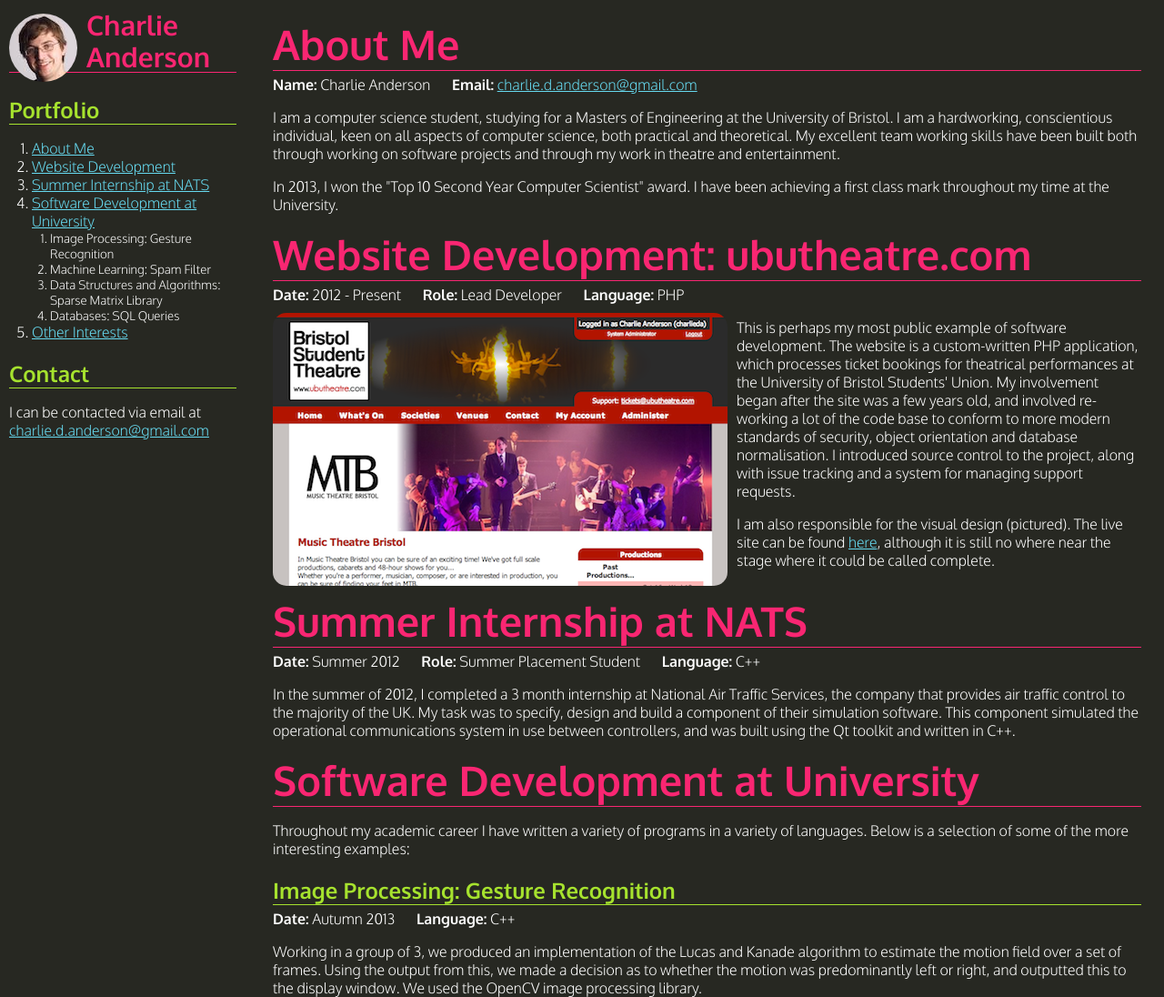
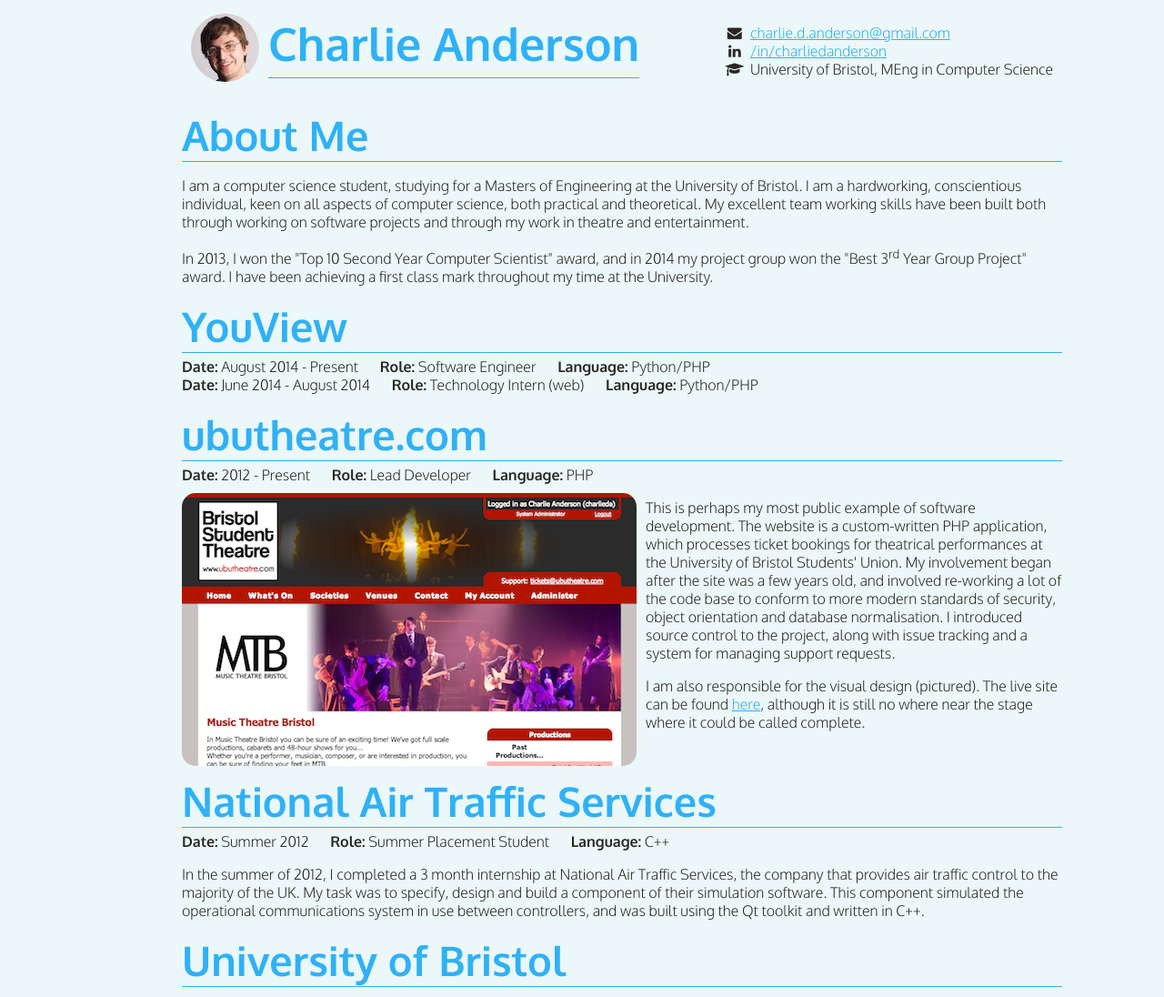
Before and after one commit to charlieda/charlieda.github.io, a plain HTML site: page index.html in a window 1280 px wide. Shown: the top 1096 px of the page at 91% size. Drawn offline with nearby package versions, Linux system fonts and the light colour scheme.

Commit message:
New colour scheme, layout, add youview

```diff
--- a/index.html
+++ b/index.html
@@ -1,20 +1,24 @@
 <html>
   <head>
     <title>Charlie Anderson - Portfolio</title>
+    <link href="http://maxcdn.bootstrapcdn.com/font-awesome/4.2.0/css/font-awesome.min.css" rel="stylesheet">
     <link rel="stylesheet" type="text/css" href="style.css">
     <script src="http://ajax.googleapis.com/ajax/libs/jquery/1.10.2/jquery.min.js"></script>
     <script src="function.js"></script>
   </head>
   <body>
 
-    <aside id="column">
     <header>
       <img id="header-logo" src="headshot.jpg" />
       <h1>Charlie Anderson</h1>
-        <h2>Portfolio</h2>
+      <ul id="header-summary" class="fa-ul">
+        <li><i class="fa-li fa fa-envelope"></i><a href="mailto:charlie.d.anderson@gmail.com">charlie.d.anderson@gmail.com</a></li>
+        <li><i class="fa-li fa fa-linkedin"></i><a href="http://uk.linkedin.com/in/charliedanderson/">/in/charliedanderson</a></li>
+        <li><i class="fa-li fa fa-graduation-cap"></i>University of Bristol, MEng in Computer Science</li>
+      </ul>
     </header>
 
-      <nav>
+    <!--<nav>
       <ol>
         <li><a href="#article-about">About Me</a></li>
         <li><a href="#article-ubutheatre">Website Development</a></li>
@@ -29,27 +33,32 @@
         </li>
         <li><a href="#article-other">Other Interests<a/></li>
       </ol>
-      </nav>
-
-      <section>
-        <h2>Contact</h2>
-        <p>I can be contacted via email at <a href="mailto:charlie.d.anderson@gmail.com">charlie.d.anderson@gmail.com</a></p>
-      </section>
-    </aside>
+    </nav>-->
 
     <section id="main">
       <article>
-        <h1><a id="article-about">About Me</a></h1>
-        <div class="project-info">
-          <span class="project-info-item"><strong>Name:</strong> Charlie Anderson</span>
-          <span class="project-info-item"><strong>Email:</strong> <a href="mailto:charlie.d.anderson@gmail.com">charlie.d.anderson@gmail.com</a></span>
-        </div>
+        <h1>About Me</h1>
         <p>I am a computer science student, studying for a Masters of Engineering at the University of Bristol. I am a hardworking, conscientious individual, keen on all aspects of computer science, both practical and theoretical. My excellent team working skills have been built both through working on software projects and through my work in theatre and entertainment.</p>
-        <p>In 2013, I won the "Top 10 Second Year Computer Scientist" award. I have been achieving a first class mark throughout my time at the University.</p>
+        <p>In 2013, I won the "Top 10 Second Year Computer Scientist" award, and in 2014 my project group won the "Best 3<sup>rd</sup> Year Group Project" award. I have been achieving a first class mark throughout my time at the University.</p>
       </article>
 
       <article>
-        <h1><a id="article-ubutheatre">Website Development: ubutheatre.com</a></h1>
+        <h1>YouView</h1>
+        <div class="project-info">
+          <span class="project-info-item"><strong>Date:</strong> August 2014 - Present</span>
+          <span class="project-info-item"><strong>Role:</strong> Software Engineer</span>
+          <span class="project-info-item"><strong>Language:</strong> Python/PHP</span>
+        </div>
+        <div class="project-info">
+          <span class="project-info-item"><strong>Date:</strong> June 2014 - August 2014</span>
+          <span class="project-info-item"><strong>Role:</strong> Technology Intern (web)</span>
+          <span class="project-info-item"><strong>Language:</strong> Python/PHP</span>
+        </div>
+        <p></p>
+      </article>
+
+      <article>
+        <h1>ubutheatre.com</h1>
         <div class="project-info">
           <span class="project-info-item"><strong>Date:</strong> 2012 - Present</span>
           <span class="project-info-item"><strong>Role:</strong> Lead Developer</span>
@@ -61,16 +70,17 @@
       </article>
 
       <article>
-        <h1><a id="article-nats">Summer Internship at NATS</a></h1>
+        <h1><a id="article-nats">National Air Traffic Services</a></h1>
         <div class="project-info">
           <span class="project-info-item"><strong>Date:</strong> Summer 2012</span>
           <span class="project-info-item"><strong>Role:</strong> Summer Placement Student</span>
           <span class="project-info-item"><strong>Language:</strong> C++</span>
           <p>In the summer of 2012, I completed a 3 month internship at National Air Traffic Services, the company that provides air traffic control to the majority of the UK. My task was to specify, design and build a component of their simulation software. This component simulated the operational communications system in use between controllers, and was built using the Qt toolkit and written in C++.</p>
         </div>
+      </article>
 
       <article>
-        <h1><a id="article-uni">Software Development at University</a></h1>
+        <h1>University of Bristol</h1>
         <p>Throughout my academic career I have written a variety of programs in a variety of languages. Below is a selection of some of the more interesting examples:</p>
         <h2>Image Processing: Gesture Recognition</h2>
           <div class="project-info">
@@ -136,8 +146,10 @@
             <span class="code-toggle" data-action="toggle" data-item="#code-filmsql">Show/Hide Code</span>
             <div class="collapse" id="code-filmsql"><script src="https://gist.github.com/charlieda/8322363.js"></script></div>
           </div>
+      </article>
+
       <article>
-        <h1><a id="article-other">Other Interests</a></h1>
+        <h1>Other Interests</h1>
         <p>In my spare time, I enjoy the dark side of theatre - lighting, sound and stage management. I have been actively involved in student drama at the University of Bristol since I joined, and have held the roles of both Vice President and President of the Stage Technicians' Association.
       </article>
 
--- a/style.css
+++ b/style.css
@@ -1,10 +1,10 @@
 /* Colour Scheme - Monokia
 
 #272822       Black
-#F92672       Pink
-#66D9EF       Blue
-#A6E22E       Green
-#FD971F       Orange
+#EBF7F8       White
+#2FB1F7       Blue
+#F7752F       Orange
+#B1F72F       Green
 
 */
 
@@ -12,12 +12,16 @@
 
 /* general */
 body {
-  color: #FFFFFF;
-  background: #272822;
+  color: #272822;
+  background: #EBF7F8;
   padding: 0;
   margin: 0;
   font-family: 'Oxygen', Helvetica, sans-serif;
   font-weight: 100;
+}
+
+b, strong {
+  font-weight: bold;
 }
 
 p {
@@ -25,19 +29,19 @@
 }
 
 a:link, a:visited {
-  color: #66D9EF;
+  color: #2FB1F7;
 }
-a:active {
-  color: #FD971F;
+a:hover, a:active {
+  color: #F7752F;
 }
 
 h1 {
-  color:#F92672;
-  border-bottom: solid 1px #F92672;
+  color:#2FB1F7;
+  border-bottom: solid 1px #2FB1F7;
 }
 h2 {
-  color: #A6E22E ;
-  border-bottom: solid 1px #A6E22E;
+  color: #F7752F ;
+  border-bottom: solid 1px #F7752F;
   margin-bottom: 5px;
 }
 h3 {
@@ -61,16 +65,24 @@
 }
 
 /* Main Layout Styles */
-#column {
+header {
   position: fixed;
   top: 0;
-  bottom: 0;
-  width: 250px;
-  float: left;
+  margin: 0 25px 0 200px;
+  width: 968px;
+  height: 100px;
   padding: 10px;
+  float:left;
+  background: #EBF7F8;
+}
+nav {
+  position: fixed;
+  right: 0;
+  top: 20%;
+  width: 350px;
 }
 #main {
-  margin: 0 25px 0 300px;
+  margin: 100px 25px 0 200px;
   padding-top: 15px;
   max-width: 968px;
   min-width: 500px;
@@ -83,10 +95,16 @@
   float:left;
 }
 header h1 {
-  font-size: 30px;
+  font-size: 50px;
   margin-top:0;
-  line-height: 115%;
+  line-height: 75px;
+  display: inline-block;
 }
+#header-summary {
+  float: right;
+  margin-right: 20px;
+}
+
 /* Nav */
 
 /* section - main */
```
Lines whose indentation alone changed are shown as unchanged.
